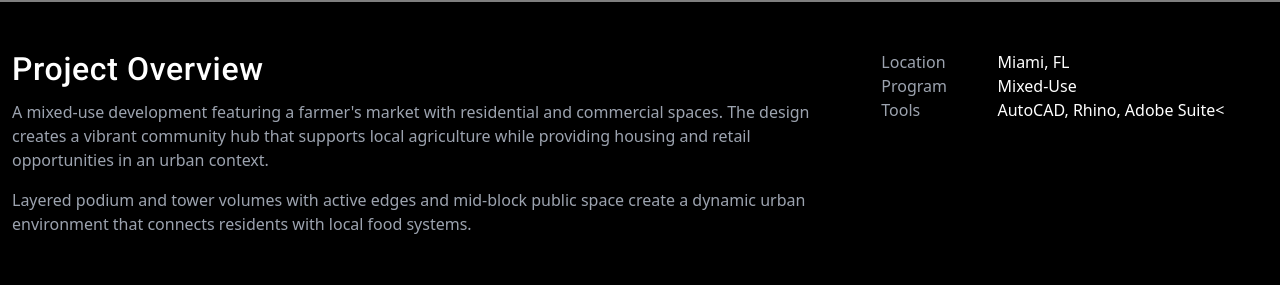
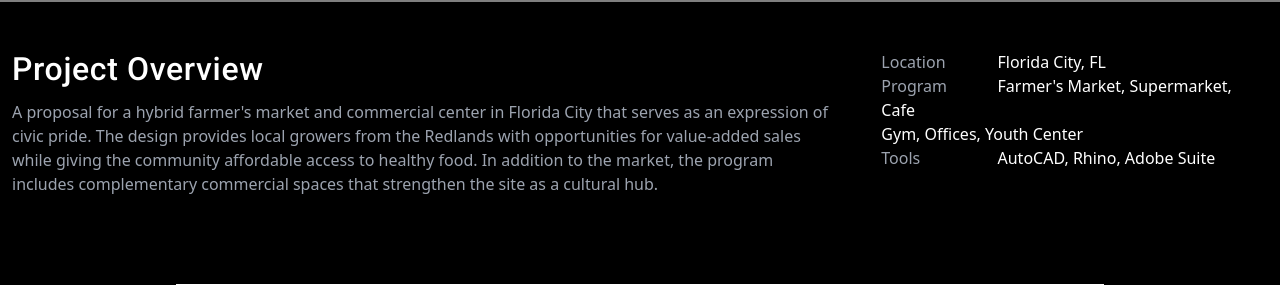
Before and after one commit to ronvillela/adriana-villela-portfolio, a plain HTML site: page Farmers-Market.html in a window 1280 px wide. Shown: the part 667-952 px from the top of the page. Drawn offline with nearby package versions, Linux system fonts and the light colour scheme.

```diff
--- a/Farmers-Market.html
+++ b/Farmers-Market.html
@@ -42,20 +42,16 @@
             <div class="col-lg-8">
                 <h2 class="section-title">Project Overview</h2>
                 <p class="text-secondary mb-3">
-                    A mixed-use development featuring a farmer's market with residential and commercial spaces.
-                    The design creates a vibrant community hub that supports local agriculture while providing
-                    housing and retail opportunities in an urban context.
-                </p>
-                <p class="text-secondary mb-0">
-                    Layered podium and tower volumes with active edges and mid-block public space create
-                    a dynamic urban environment that connects residents with local food systems.
+                    A proposal for a hybrid farmer's market and commercial center in Florida City that serves as an expression of civic pride.
+                    The design provides local growers from the Redlands with opportunities for value-added sales while giving the community affordable access to healthy food.
+                    In addition to the market, the program includes complementary commercial spaces that strengthen the site as a cultural hub.
                 </p>
             </div>
             <div class="col-lg-4">
                 <ul class="meta list-unstyled">
-                    <li><span class="label">Location</span> Miami, FL</li>
-                    <li><span class="label">Program</span> Mixed-Use</li>
-                    <li><span class="label">Tools</span> AutoCAD, Rhino, Adobe Suite<</li>
+                    <li><span class="label">Location</span> Florida City, FL</li>
+                    <li><span class="label">Program</span> Farmer's Market, Supermarket, Cafe<br>Gym, Offices, Youth Center</li>
+                    <li><span class="label">Tools</span> AutoCAD, Rhino, Adobe Suite</li>
                 </ul>
             </div>
         </div>
```
